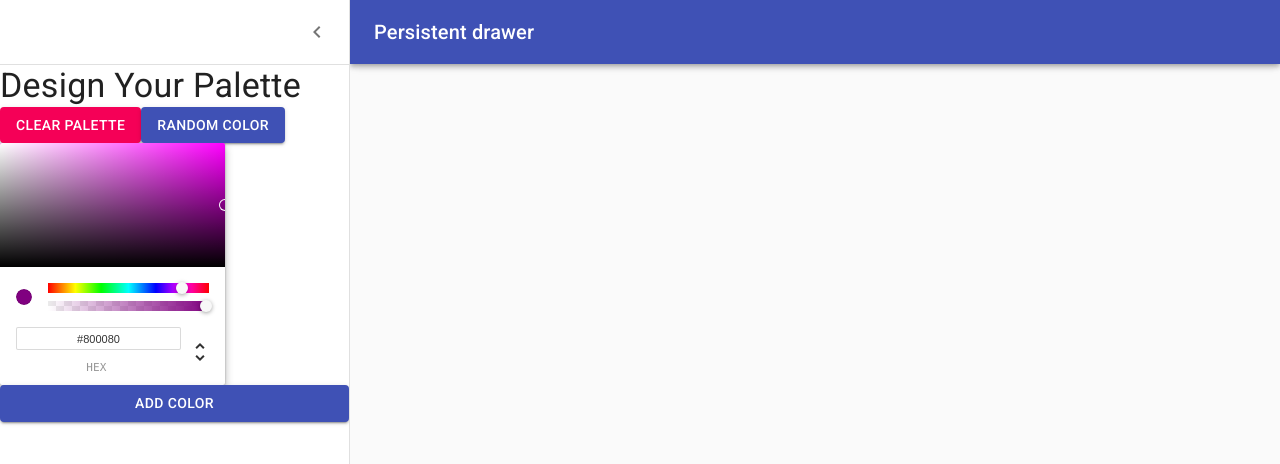
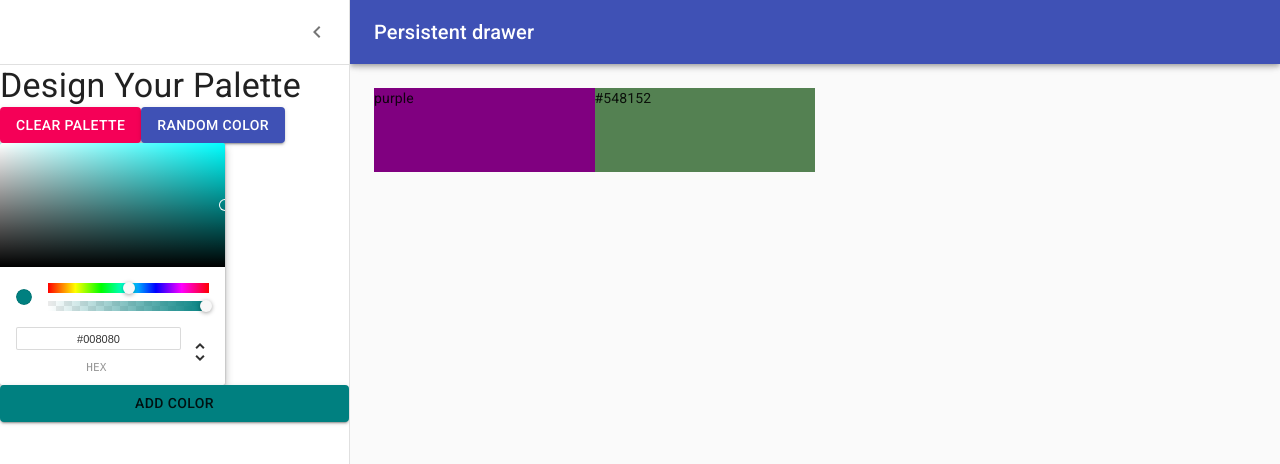
Before and after one commit to nadaralp/Color-Project, a React (Create React App) app: page /palette/new in a window 1280 px wide. Both pictures are taken after a click on the button "Open drawer". Shown: the top 464 px of the page. Built offline with nearby package versions, Linux system fonts and the light colour scheme.

Commit message:
connected color picker to button

```diff
--- a/src/Components/Widgets/PaletteDrawer.js
+++ b/src/Components/Widgets/PaletteDrawer.js
@@ -1,4 +1,4 @@
-import React from 'react';
+import React, { useState, useEffect } from 'react';
 import clsx from 'clsx';
 import { makeStyles, useTheme } from '@material-ui/core/styles';
 import Drawer from '@material-ui/core/Drawer';
@@ -76,6 +76,8 @@ export default function PersistentDrawerLeft() {
     const classes = useStyles();
     const theme = useTheme();
     const [open, setOpen] = React.useState(false);
+    const [backgroundColor, setBackgroundColor] = useState('teal');
+    const [colors, setColors] = useState(["purple", "#548152"]);
 
     function handleDrawerOpen() {
         setOpen(true);
@@ -84,6 +86,12 @@ export default function PersistentDrawerLeft() {
     function handleDrawerClose() {
         setOpen(false);
     }
+
+    const addNewColor = (color) => setColors([...colors, color]);
+
+    useEffect(() => {
+        console.log(backgroundColor);
+    }, []);
 
     return (
         <div className={classes.root}>
@@ -130,8 +138,8 @@ export default function PersistentDrawerLeft() {
                     <Button variant="contained" color="secondary" >Clear Palette</Button>
                     <Button variant="contained" color="primary" >Random Color</Button>
                 </div>
-                <ChromePicker onChangeComplete={(newColor) => console.log(newColor)} color="purple" />
-                <Button variant="contained" color="primary" >Add Color</Button>
+                <ChromePicker onChangeComplete={(newColor) => setBackgroundColor(newColor.hex)} color={backgroundColor} />
+                <Button onClick={() => setColors([...colors, backgroundColor])} variant="contained" style={{ backgroundColor }}>Add Color</Button>
             </Drawer>
             <main
                 className={clsx(classes.content, {
@@ -139,6 +147,9 @@ export default function PersistentDrawerLeft() {
                 })}
             >
                 <div className={classes.drawerHeader} />
+                {
+                    colors.map(color => <div style={{ background: color, height: '100%', width: '25%', display: 'inline-block' }}>{color}</div>)
+                }
 
             </main>
         </div>
```
